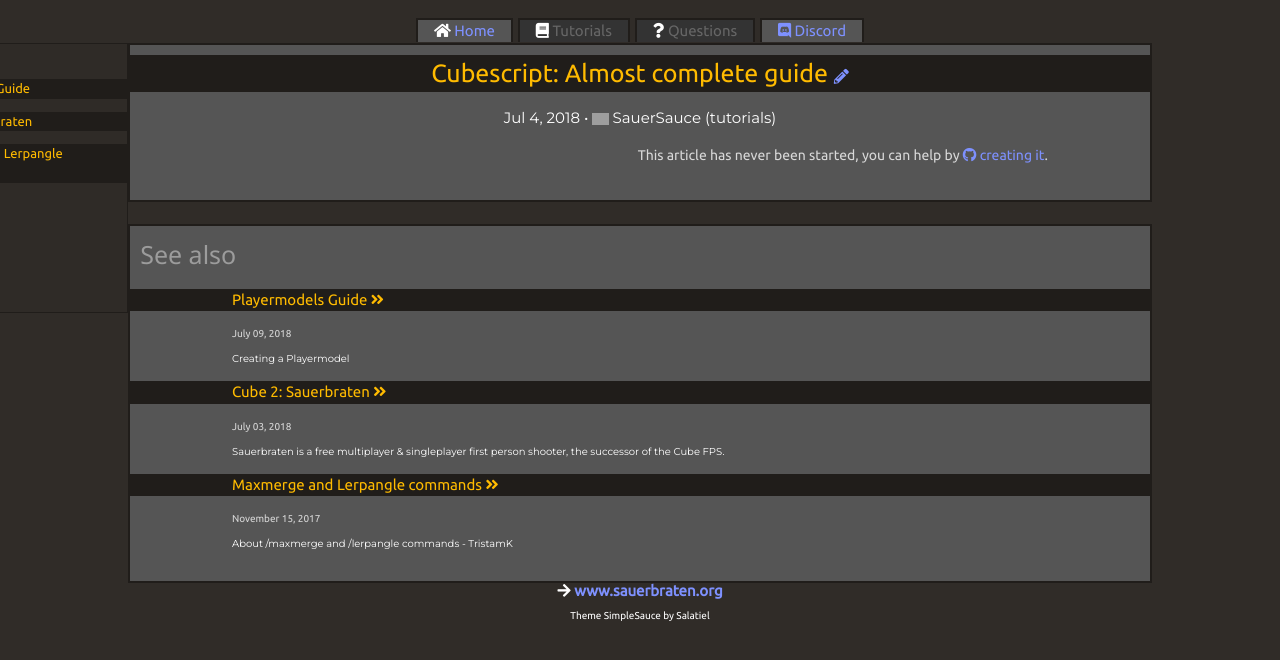
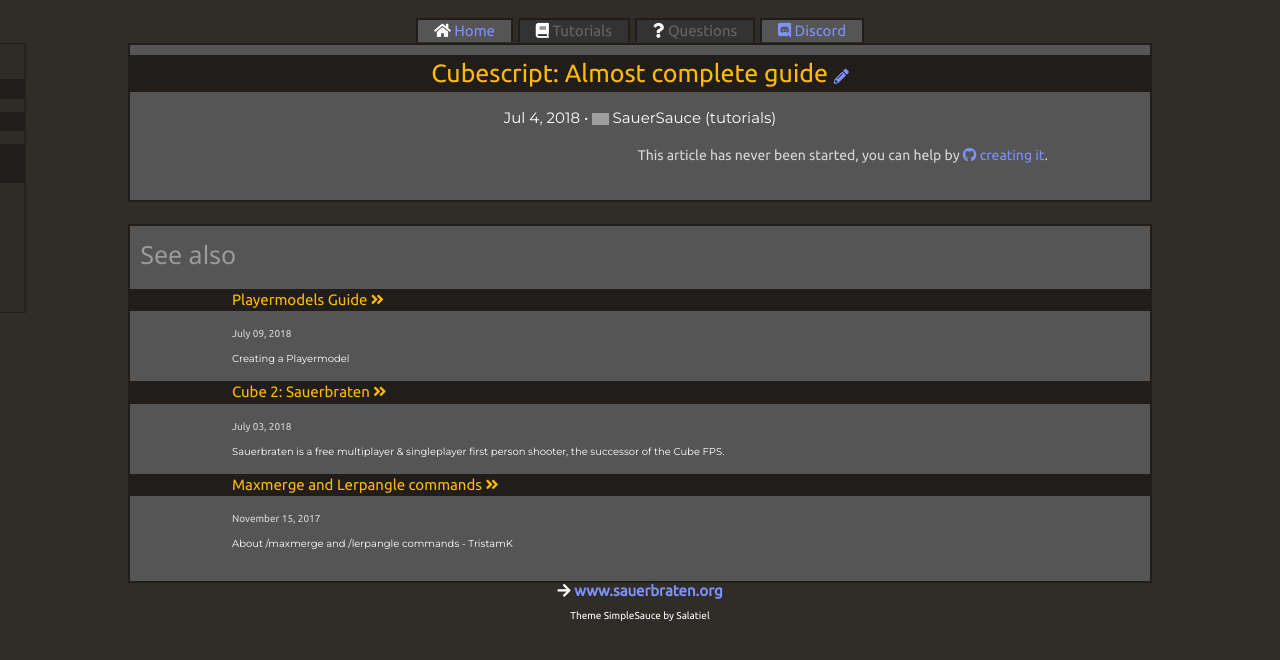
Before and after one commit to sauer-sauce/sauer-sauce.github.io, a Jekyll site: the page built from _posts/2018-07-04-cubescript-guide.markdown, in a window 1280 px wide. Shown: the top 660 px of the page. Built offline with Jekyll 4.4.1, drawn with Linux system fonts in a browser that asks for light colours; nearby versions of some CDN libraries; grey boxes are pictures that could not be loaded.

Commit message:
Contentbox and sidemenu

```diff
--- a/_posts/2017-11-15-maxmerge-and-lerpangle.markdown
+++ b/_posts/2017-11-15-maxmerge-and-lerpangle.markdown
@@ -13,14 +13,14 @@ Default: <strong>/maxmerge 6</strong>
 The higher you set this var the connection distance longer.
 <br>
 
-<div class="contentcomparation">
+<div class="contentbox">
 Pros:
 	<li> Disceasing amount of polygons (wtr) on your map</li>
 	<li> Possible discresaing output file of your map.</li>
 	<li> If map big enough it can increase fps on your map (see Examples).</li>
 </div>
 
-<div class="contentcomparation">
+<div class="contentbox">
 Cons:
 	<li> Discreasing amount of polygons doen't always mean that it will be the same to your fps. FPS can be lower after this command (- 1-5 fps. Minor influence).</li>
 	<li> Possible increasing load time of map.</li>
--- a/style.css
+++ b/style.css
@@ -55,7 +55,7 @@ hr {
     border-width: 1px;
     border-color: #201d1a;
 
-	transform: translateX(-50%);
+	transform: translateX(-90%);
 	transition: translateX 1s;
 }
 
```
